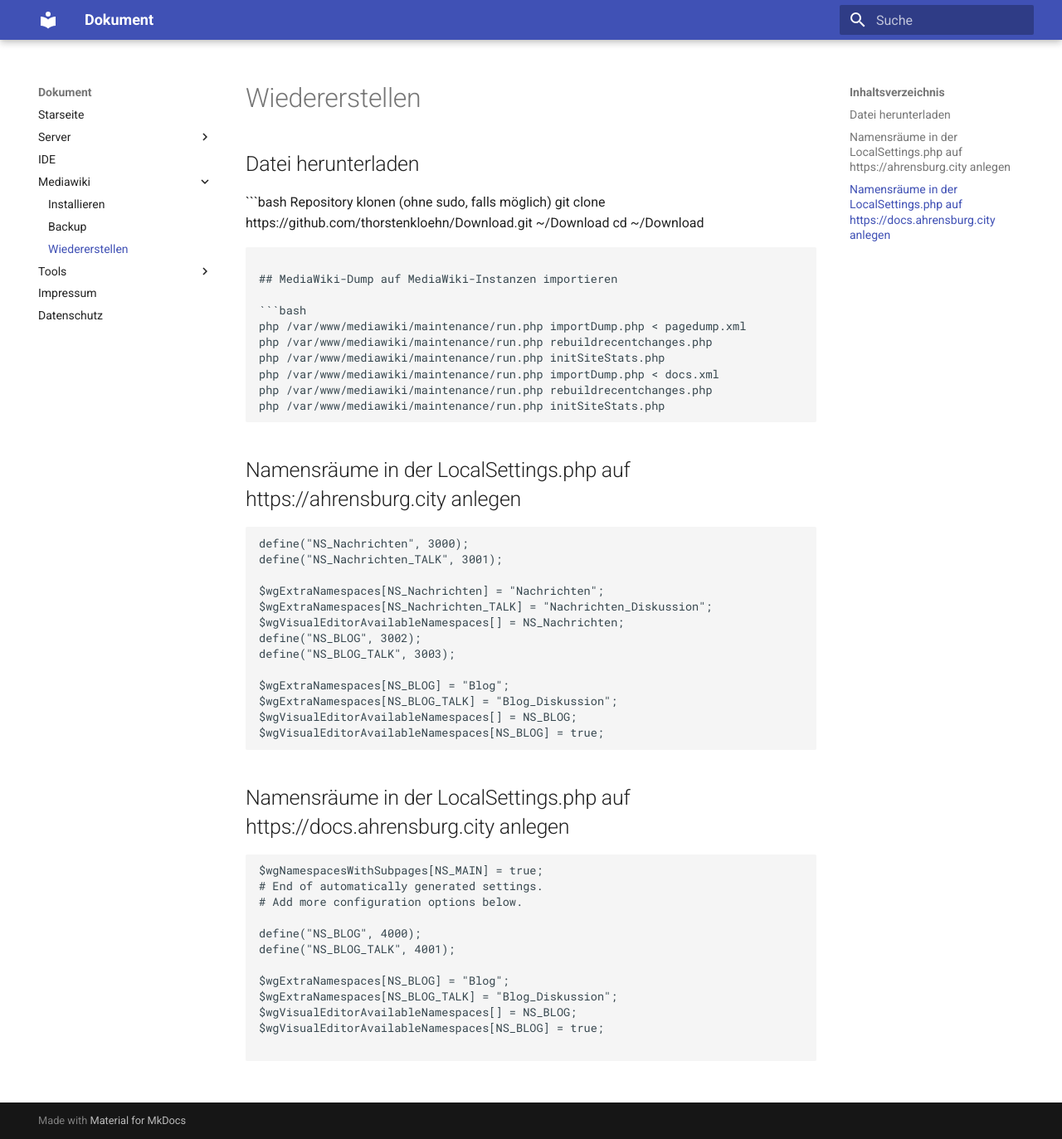
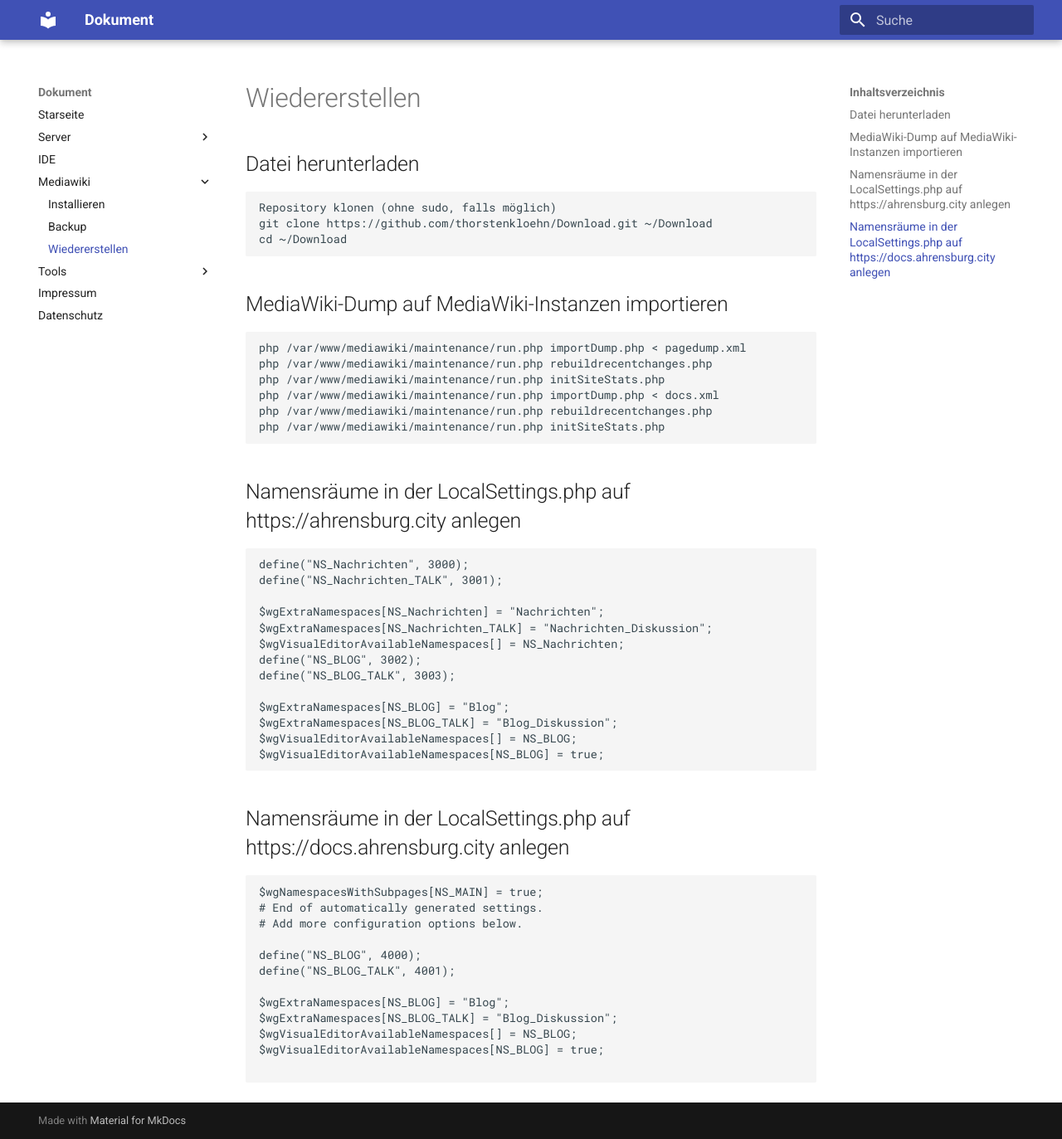
Before and after one commit to thorstenkloehn/dokument, an MkDocs documentation site: the page built from docs/CMS/Mediawiki/Wiederherstellen.md, in a window 1280 px wide and 1373 px high. Shown: the whole window at 83% size. Built offline with MkDocs 1.6.1 and Material for MkDocs 9.7.7, drawn with Linux system fonts in a browser that asks for light colours.

Commit message:
Dokumentation: Entfernen des Datenbank-Backup-Abschnitts und Anpassung der Formatierung in den Wiederherstellungsanweisungen

````diff
--- a/docs/CMS/Mediawiki/Wiederherstellen.md
+++ b/docs/CMS/Mediawiki/Wiederherstellen.md
@@ -1,13 +1,13 @@
 ## Datei herunterladen
-
-```bash Repository klonen (ohne sudo, falls möglich)
+```
+Repository klonen (ohne sudo, falls möglich)
 git clone https://github.com/thorstenkloehn/Download.git ~/Download
 cd ~/Download
 ```
 
 ## MediaWiki-Dump auf MediaWiki-Instanzen importieren
 
-```bash
+```
 php /var/www/mediawiki/maintenance/run.php importDump.php < pagedump.xml
 php /var/www/mediawiki/maintenance/run.php rebuildrecentchanges.php
 php /var/www/mediawiki/maintenance/run.php initSiteStats.php
````
Also changed, not shown: docs/CMS/Mediawiki/Backup.md (+0 -5 lines).
